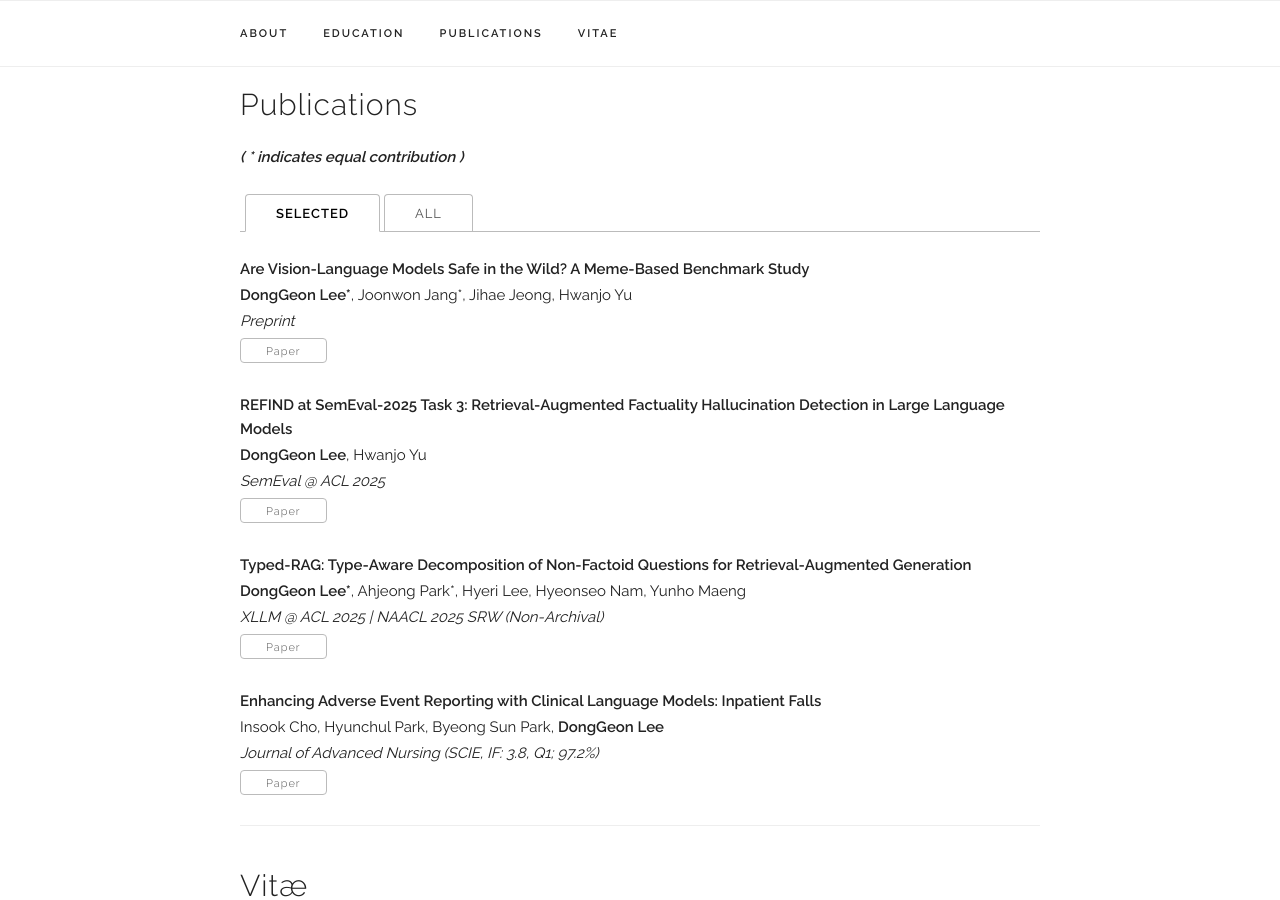
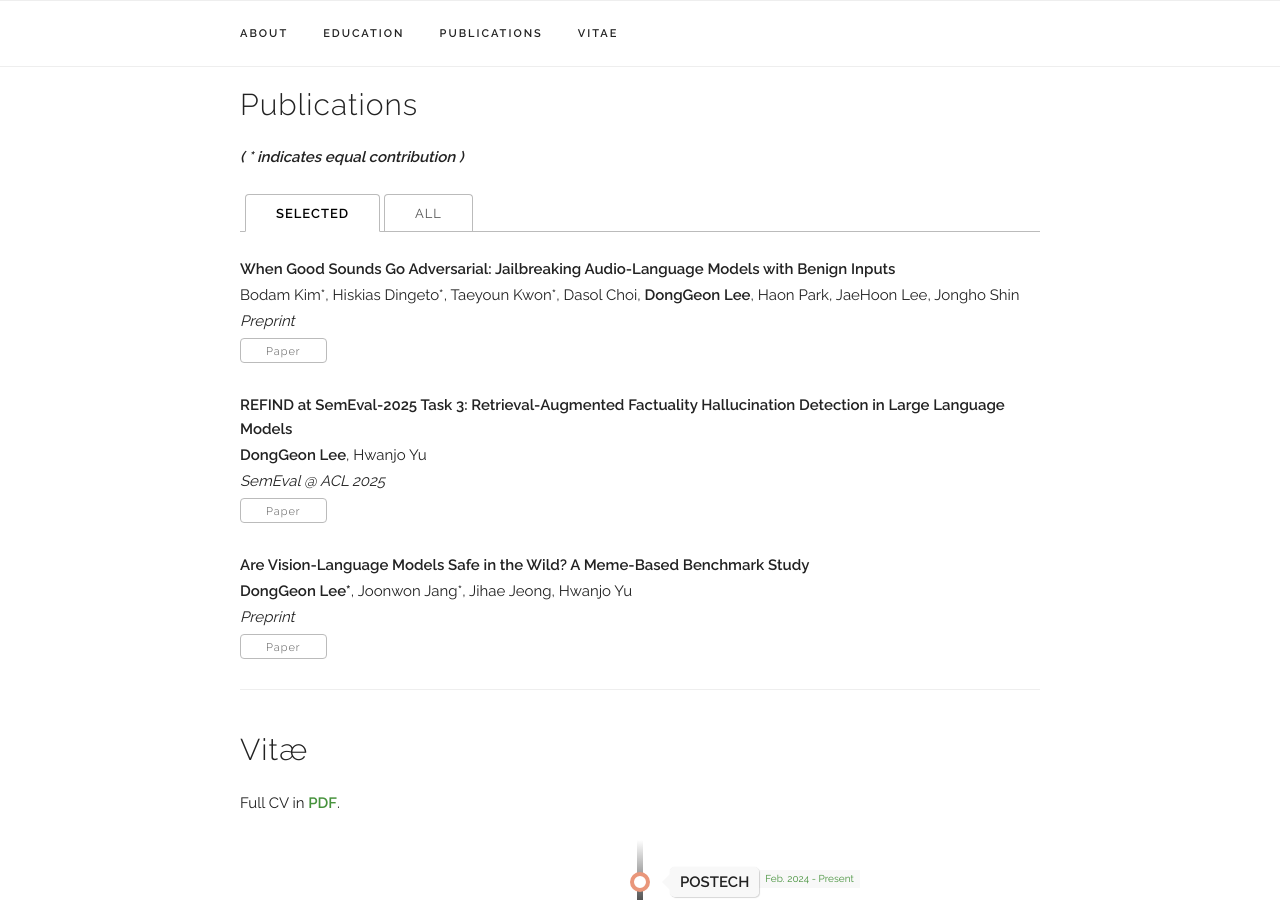
Before and after one commit to donggeon/donggeon.github.io, a Jekyll site: the page built from index.html, in a window 1280 px wide and 900 px high, scrolled down 1511 px. Built offline with Jekyll 4.4.1, drawn with Linux system fonts in a browser that asks for light colours; some web fonts are replaced.

Commit message:
Aug 2025

```diff
--- a/_data/publications.yaml
+++ b/_data/publications.yaml
@@ -1,25 +1,20 @@
 papers:
-  - title: "Are Vision-Language Models Safe in the Wild? A Meme-Based Benchmark Study"
-    authors: "<b>DongGeon Lee*</b>, Joonwon Jang*, Jihae Jeong, Hwanjo Yu"
+  - title: "When Good Sounds Go Adversarial: Jailbreaking Audio-Language Models with Benign Inputs"
+    authors: "Bodam Kim*, Hiskias Dingeto*, Taeyoun Kwon*, Dasol Choi, <b>DongGeon Lee</b>, Haon Park, JaeHoon Lee, Jongho Shin"
     venue: "Preprint"
-    paper_pdf: "https://arxiv.org/abs/2505.15389"
+    paper_pdf: "https://arxiv.org/abs/2508.03365"
     selected: y
+
+  - title: "Typed-RAG: Type-Aware Decomposition of Non-Factoid Questions for Retrieval-Augmented Generation"
+    authors: "<b>DongGeon Lee*</b>, Ahjeong Park*, Hyeri Lee, Hyeonseo Nam, Yunho Maeng"
+    venue: "XLLM @ ACL 2025 | NAACL 2025 SRW (Non-Archival)"
+    paper_pdf: "https://aclanthology.org/2025.xllm-1.14/"
+    selected: n
 
   - title: "REFIND at SemEval-2025 Task 3: Retrieval-Augmented Factuality Hallucination Detection in Large Language Models"
     authors: "<b>DongGeon Lee</b>, Hwanjo Yu"
     venue: "SemEval @ ACL 2025"
     paper_pdf: "https://arxiv.org/abs/2502.13622"
-    selected: y
-
-  - title: "Designing Synthetic Data and Training Strategies for Multi-hop Retrieval-Augmented Generation"
-    authors: "Kyumin Lee, Minjin Jeon, Sanghwan Jang, <b>DongGeon Lee</b>, Hwanjo Yu"
-    venue: "KCC 2025"
-    selected: n
-
-  - title: "Typed-RAG: Type-Aware Decomposition of Non-Factoid Questions for Retrieval-Augmented Generation"
-    authors: "<b>DongGeon Lee*</b>, Ahjeong Park*, Hyeri Lee, Hyeonseo Nam, Yunho Maeng"
-    venue: "XLLM @ ACL 2025 | NAACL 2025 SRW (Non-Archival)"
-    paper_pdf: "https://aclanthology.org/2025.xllm-1.14/"
     selected: y
 
   - title: "Theme-Explanation Structure for Table Summarization using Large Language Models: A Case Study on Korean Tabular Data"
@@ -28,11 +23,22 @@ papers:
     paper_pdf: "https://aclanthology.org/2025.trl-1.1/"
     selected: n
 
+  - title: "Designing Synthetic Data and Training Strategies for Multi-hop Retrieval-Augmented Generation"
+    authors: "Kyumin Lee, Minjin Jeon, Sanghwan Jang, <b>DongGeon Lee</b>, Hwanjo Yu"
+    venue: "KCC 2025"
+    selected: n
+
+  - title: "Are Vision-Language Models Safe in the Wild? A Meme-Based Benchmark Study"
+    authors: "<b>DongGeon Lee*</b>, Joonwon Jang*, Jihae Jeong, Hwanjo Yu"
+    venue: "Preprint"
+    paper_pdf: "https://arxiv.org/abs/2505.15389"
+    selected: y
+
   - title: "Enhancing Adverse Event Reporting with Clinical Language Models: Inpatient Falls"
     authors: "Insook Cho, Hyunchul Park, Byeong Sun Park, <b>DongGeon Lee</b>"
     venue: "Journal of Advanced Nursing (SCIE, IF: 3.8, Q1; 97.2%)"
     paper_pdf: "https://doi.org/10.1111/jan.16812"
-    selected: y
+    selected: n
 
   - title: "Question Types Matter: An Analysis of Question-Answering Performance in Retrieval-Augmented Generation Across Diverse Question Types"
     authors: "<b>DongGeon Lee*</b>, Ahjeong Park*, Hyeri Lee, Hyeonseo Nam, Yunho Maeng"
```
Also changed, not shown: 2 other files.
